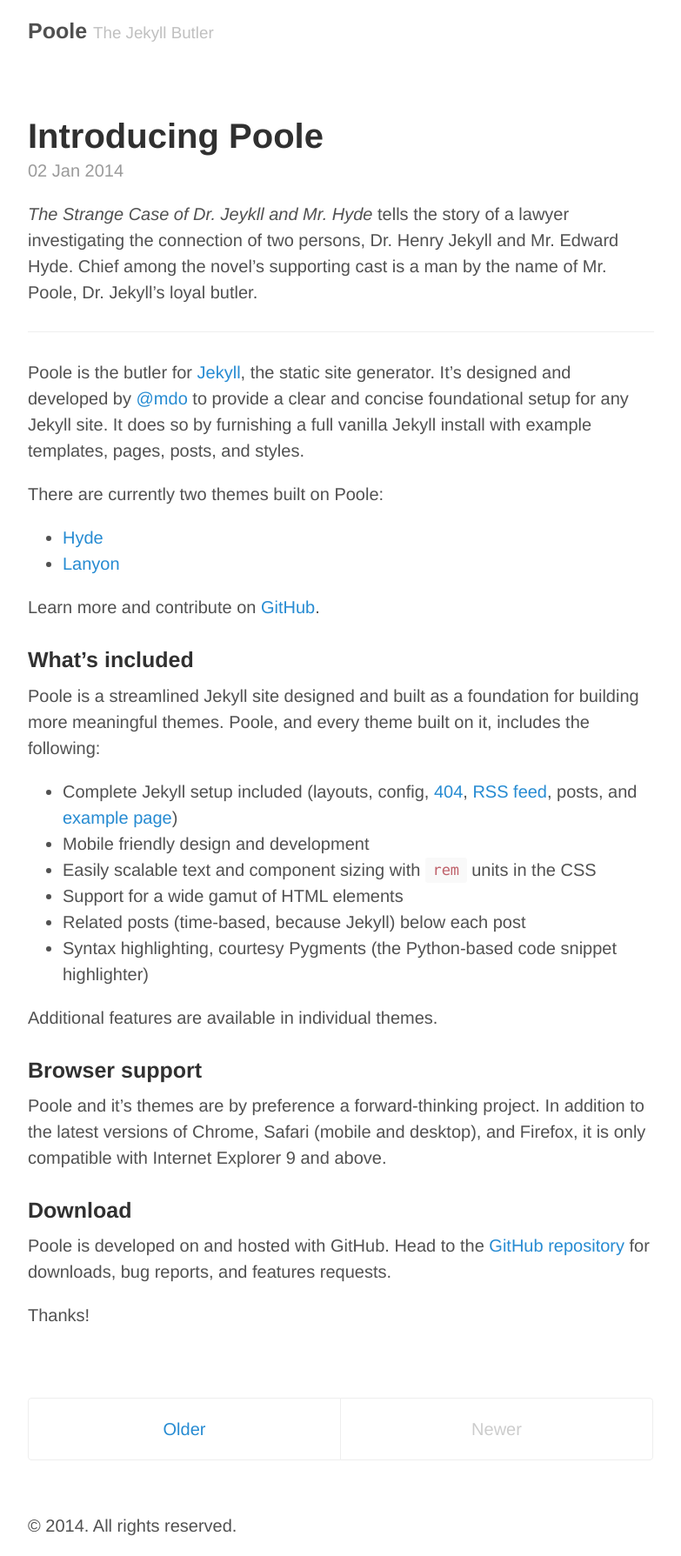
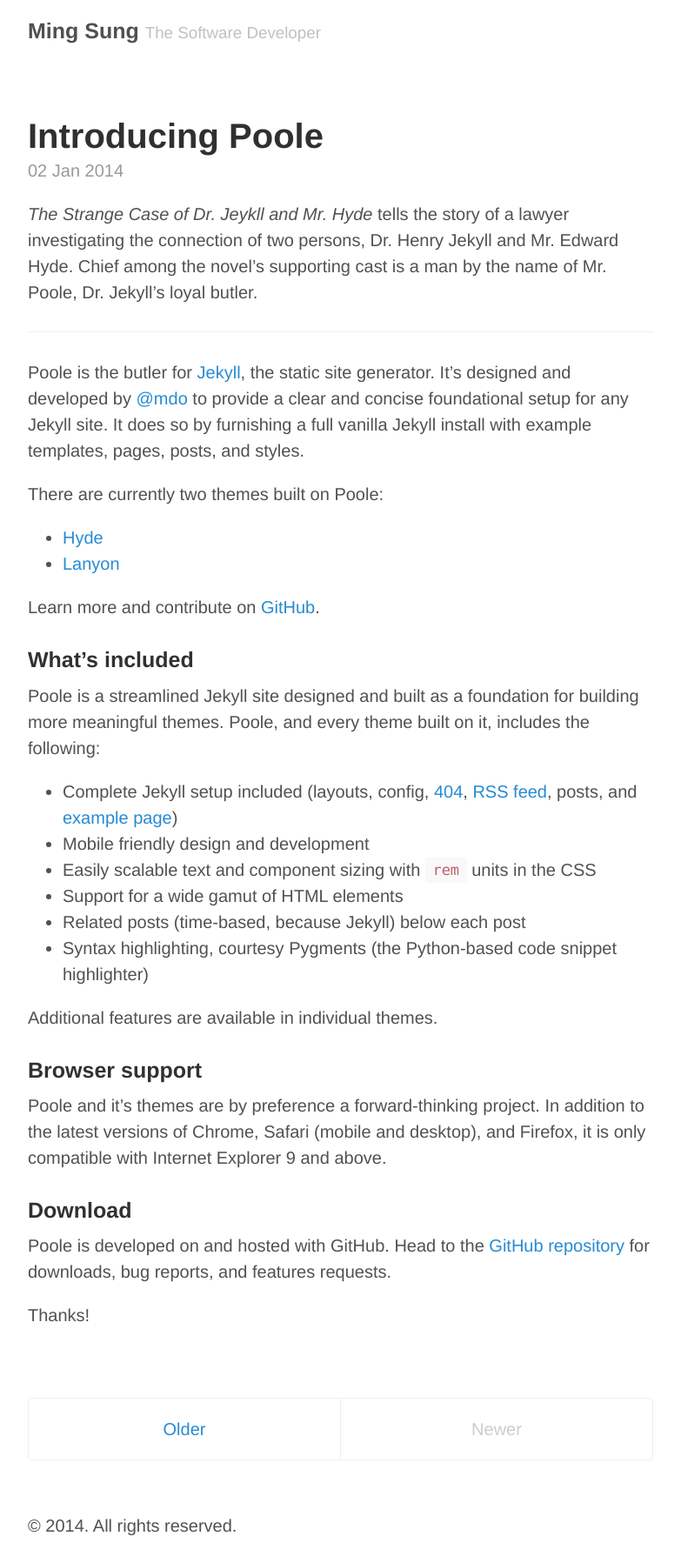
Before and after one commit to mingyuansung/mingyuansung.github.io, a Jekyll site: the page built from index.html, in a window 1280 px wide. Shown: the whole page at 87% size, without its empty margins (248-1031 px from the left). Built offline with Jekyll 4.4.1, drawn with Linux system fonts in a browser that asks for light colours; Markdown is read by kramdown in place of the engine named in the settings; the list of posts is cut into pages by our own code.

Commit message:
test
test

```diff
--- a/_config.yml
+++ b/_config.yml
@@ -6,8 +6,8 @@
 permalink:        pretty
 
 # Setup
-title:            Poole
-tagline:          The Jekyll Butler
+title:            Ming Sung
+tagline:          The Software Developer
 description:      Base theme for Jekyll themes by @mdo.
 url:              http://getpoole.com
 
```
Also changed, not shown: 1 other file.
